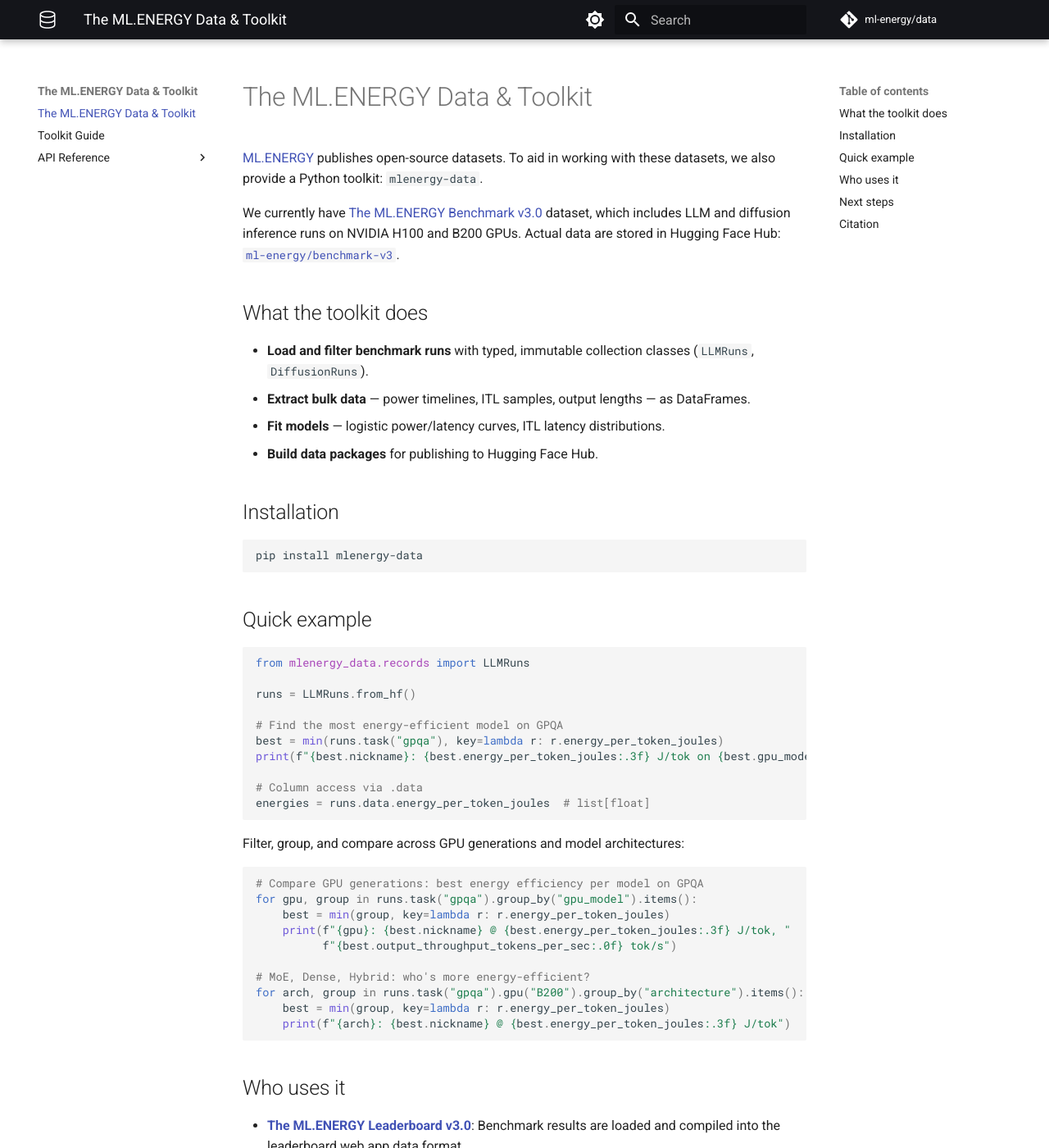
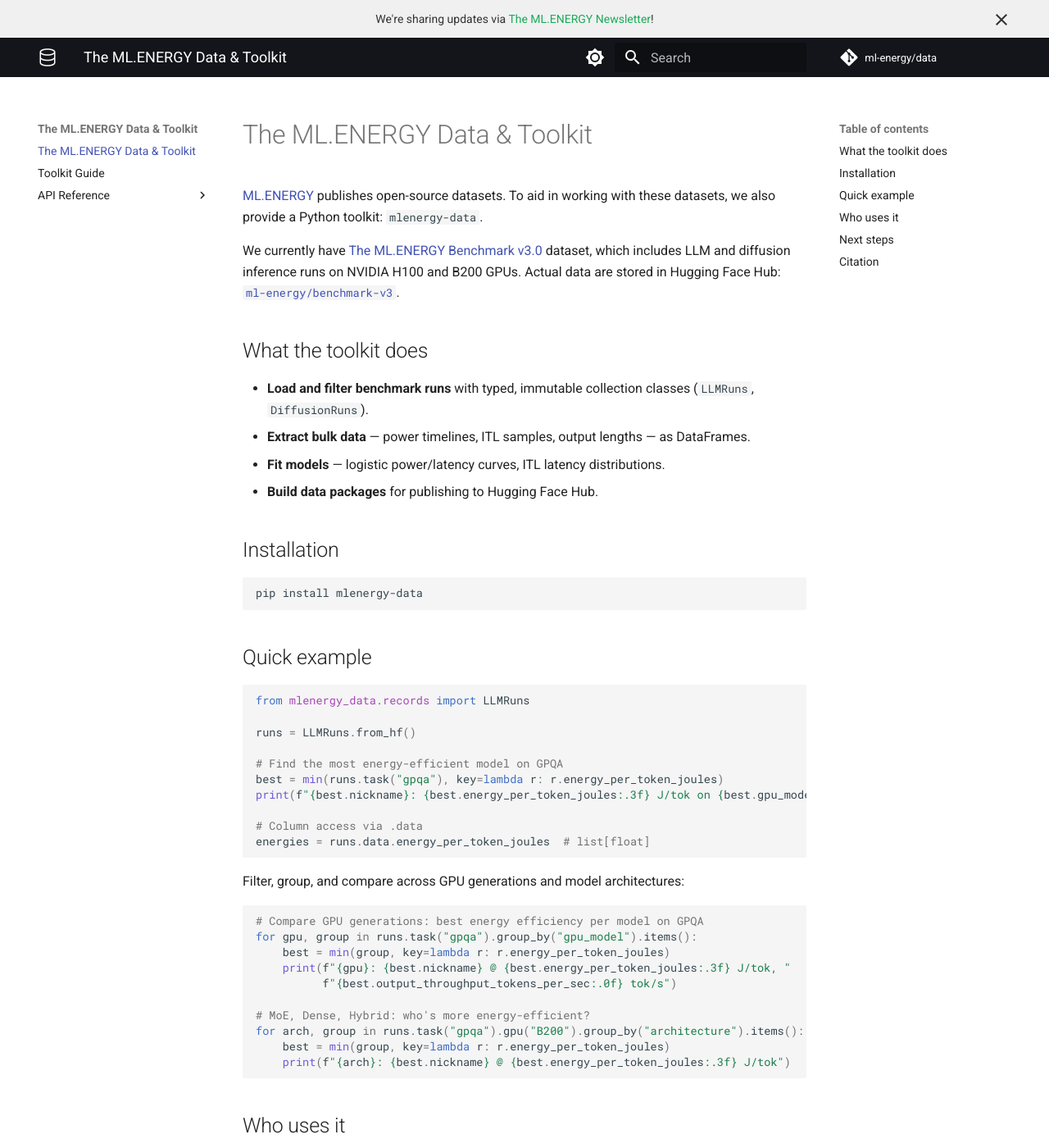
Before and after one commit to ml-energy/data, an MkDocs documentation site: the page built from docs/index.md, in a window 1280 px wide and 1400 px high. Shown: the whole window at 82% size. Built offline with MkDocs 1.6.1 and Material for MkDocs 9.7.7, drawn with Linux system fonts in a browser that asks for light colours; comment, search, counter and statistics services are not loaded; some of the changed text lies outside the part shown.

Commit message:
Add banner

```diff
--- /dev/null
+++ b/docs/overrides/main.html
@@ -0,0 +1,23 @@
+{% extends "base.html" %}
+
+{% block announce %}
+  We're sharing updates via <a href="https://buttondown.com/ml-energy">The ML.ENERGY Newsletter</a>!
+{% endblock %}
+
+{% block footer %}
+<div class="newsletter-signup">
+  <div class="newsletter-content">
+    <h3>Stay Updated</h3>
+    <p>Subscribe to our newsletter for the latest ML energy research.</p>
+    <form
+      action="https://buttondown.com/api/emails/embed-subscribe/ml-energy"
+      method="post"
+      class="newsletter-form"
+    >
+      <input type="email" name="email" placeholder="Enter your email" required />
+      <button type="submit">Subscribe</button>
+    </form>
+  </div>
+</div>
+{{ super() }}
+{% endblock %}
--- a/docs/stylesheets/extra.css
+++ b/docs/stylesheets/extra.css
@@ -2,3 +2,77 @@
 .md-header__topic:first-child {
   font-weight: 400;
 }
+
+/* Announcement banner */
+.md-banner {
+  text-align: center;
+  background: #f0f0f0;
+  color: #333;
+}
+[data-md-color-scheme="slate"] .md-banner {
+  background: rgba(255, 255, 255, 0.06);
+  color: var(--md-default-fg-color);
+}
+.md-banner a {
+  color: #1aab5a;
+}
+[data-md-color-scheme="slate"] .md-banner a {
+  color: #23d175;
+}
+
+/* Newsletter signup box */
+.newsletter-signup {
+  background: var(--md-code-bg-color);
+  border-top: 1px solid var(--md-default-fg-color--lightest);
+  padding: 2rem 1rem;
+  text-align: center;
+}
+.newsletter-content {
+  max-width: 500px;
+  margin: 0 auto;
+}
+.newsletter-content h3 {
+  margin: 0 0 0.5rem;
+  color: var(--md-default-fg-color);
+  font-size: 1.1rem;
+}
+.newsletter-content p {
+  margin: 0 0 1rem;
+  color: var(--md-default-fg-color--light);
+  font-size: 0.8rem;
+}
+.newsletter-form {
+  display: flex;
+  gap: 0.5rem;
+  justify-content: center;
+}
+.newsletter-form input[type="email"] {
+  flex: 1;
+  max-width: 300px;
+  padding: 0.5rem 0.75rem;
+  border: 1px solid var(--md-default-fg-color--lightest);
+  border-radius: 0.25rem;
+  background: var(--md-default-bg-color);
+  color: var(--md-default-fg-color);
+  font-size: 0.8rem;
+}
+.newsletter-form button {
+  padding: 0.5rem 1.25rem;
+  background: #1aab5a;
+  color: #fff;
+  border: none;
+  border-radius: 0.25rem;
+  cursor: pointer;
+  font-weight: 500;
+  font-size: 0.8rem;
+}
+[data-md-color-scheme="slate"] .newsletter-form button {
+  background: #23d175;
+  color: #1a1a1a;
+}
+.newsletter-form button:hover {
+  background: #158a48;
+}
+[data-md-color-scheme="slate"] .newsletter-form button:hover {
+  background: #2d7a30;
+}
--- a/mkdocs.yml
+++ b/mkdocs.yml
@@ -9,6 +9,7 @@
 
 theme:
   name: material
+  custom_dir: docs/overrides
   favicon: assets/favicon/favicon.ico
   icon:
     logo: octicons/database-24
@@ -25,6 +26,8 @@
       toggle:
         icon: material/brightness-4
         name: Light mode
+  features:
+    - announce.dismiss
 
 nav:
   - The ML.ENERGY Data & Toolkit: index.md
```
